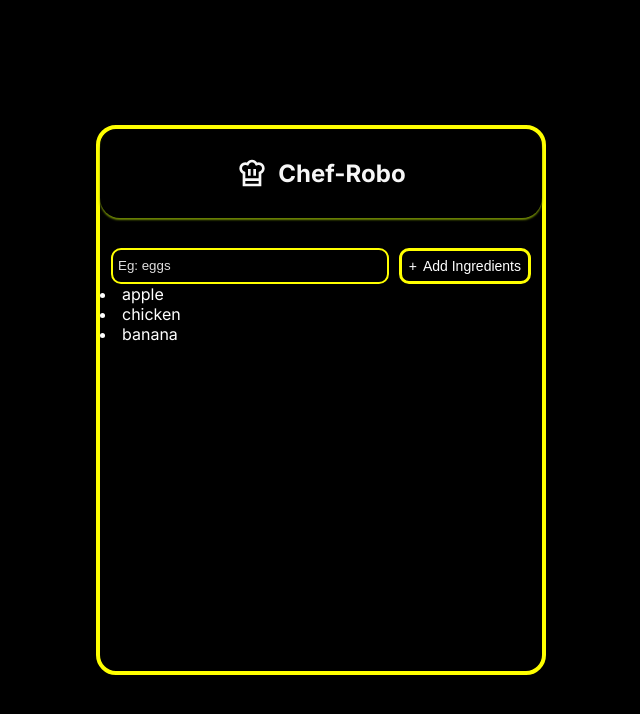
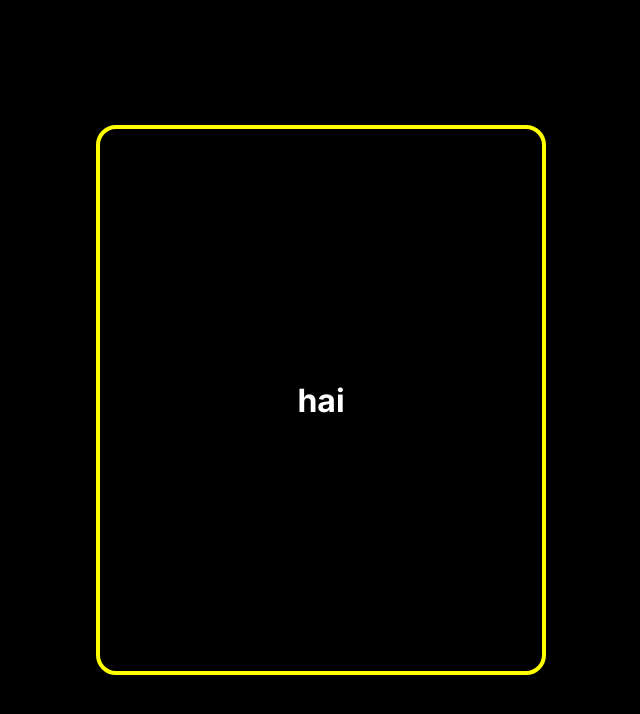
Before and after one commit to auto-prog/robo-chef, a React (Vite) app: page / in a window 1280 px wide. Shown: the top 714 px of the page, without its empty margins (319-959 px from the left). Built offline with nearby package versions, Linux system fonts and the light colour scheme; a web font is replaced by a local one.

Commit message:
start learning use-state

```diff
--- a/src/App.css
+++ b/src/App.css
@@ -1,5 +1,5 @@
 
-@import "./componentes/Header/Header.css";
+
 
 .box{
     width: 450px;
@@ -12,4 +12,7 @@
     min-height: 550px;
     max-width: 450px;
     max-height: 550px;
+    display: flex;
+    justify-content: center;
+    align-items: center;
 }
--- a/src/App.jsx
+++ b/src/App.jsx
@@ -1,8 +1,7 @@
 
 
 import './App.css'
-import Header from './componentes/Header/Header'
-import Main_content from './componentes/Main_content/Main_content'
+
 
 function App() {
 
@@ -10,8 +9,7 @@ function App() {
   return (
     <>
         <div className='box'>
-        <Header/>
-        <Main_content/>
+       <h1>hai</h1>
         </div>
     </>
   )
--- a/src/componentes/Header/Header.css
+++ /dev/null
@@ -1,17 +0,0 @@
-
-
-.header{
-    display: flex;
-    align-items: center;
-    justify-content: center;
-    padding: 10px;
-    box-shadow: 0px 2px 2px 0px rgb(109, 133, 4) ;
-    border-radius: 20px;
-    color:#f7f7f7;
-}
-.header h2 {
-    margin-left: 10px;
-    font-size: x-larger;
-    font-family: "Inter", sans-serif;
-    cursor: pointer;
-}
--- a/src/componentes/Header/Header.jsx
+++ /dev/null
@@ -1,16 +0,0 @@
-
-
-import React from 'react'
-import "./header.css"
-function Header() {
-  return (
-    <div>
-        <div className='header'>
-        <svg xmlns="http://www.w3.org/2000/svg" height="32px" viewBox="0 -960 960 960" width="32px" fill="#f7f7f7"><path d="M360-400h80v-200h-80v200Zm-160-60q-46-23-73-66.5T100-621q0-75 51.5-127T278-800q12 0 24.5 2t24.5 5q25-41 65-64t88-23q48 0 88 23t65 64q12-3 24-5t25-2q75 0 126.5 52T860-621q0 51-27 94.5T760-460v220H200v-220Zm320 60h80v-200h-80v200Zm-240 80h400v-189l44-22q26-13 41-36.5t15-52.5q0-42-28.5-71T682-720q-11 0-20 2t-19 5l-47 13-31-52q-14-23-36.5-35.5T480-800q-26 0-48.5 12.5T395-752l-31 52-48-13q-10-2-19.5-4.5T277-720q-41 0-69 29t-28 71q0 29 15 52.5t41 36.5l44 22v189Zm-80 80h80v80h400v-80h80v160H200v-160Zm280-80Z"/></svg>
-        <h2>Chef-Robo</h2>
-        </div>
-    </div>
-  )
-}
-
-export default Header
--- a/src/componentes/Main_content/Main_conten.css
+++ /dev/null
@@ -1,47 +0,0 @@
-
-
-.add-ingredients{
-
-    display: flex;
-   gap: 10px;
-   justify-content: center;
-   padding-top: 30px;
-   padding-left: 11px;
-   padding-right: 11px;
-
-}
-.add-ingredients input{
-    border: solid yellow 2px;
-    border-radius: 10px;
-    padding: 5px;
-    width: 250px;
-    flex-grow: 1;
-    max-width: 400px;
-    background: transparent;
-    color: rgb(240, 240, 240);
-
-
-}
-.add-ingredients input::placeholder{
-    color: rgb(223, 222, 222);
-}
-.add-ingredients button::before{
-    content: '+';
-    padding-right: 6px;
-}
-.add-ingredients button{
-    border-radius: 10px;
-    padding: 7px;
-    font-family: ""Inter", sans-serif";
-    font-weight: 300;
-    color: white;
-    background: #000;
-    font-size: 14px;
-    border:solid yellow;
-}
-.add-ingredients button:hover{
- background:yellow;
- color: #000;
- cursor: pointer;
-
-}
--- a/src/componentes/Main_content/Main_content.jsx
+++ /dev/null
@@ -1,31 +0,0 @@
-import React from 'react'
-import "./Main_conten.css"
-function Main_content() {
-
-
-let ingredients_list=["apple","chicken","banana"]
-const each=ingredients_list.map((food)=>{
-  return <li key={food}>{food}</li>
- })
-
-
-function handelSubmit(e){
-  e.preventDefault()
-  const ingredients= new FormData(e.currentTarget).get("ingredient")
-   ingredients_list=[...ingredients_list,ingredients]
-  return console.log(ingredients_list)
-
-
-}
-  return (
-    <main>
-    <form className='add-ingredients' onSubmit={handelSubmit} >
-        <input type="text" aria-label='this is a input' placeholder='Eg: eggs' name='ingredient'/>
-        <button type='submit'>Add Ingredients</button>
-    </form>
-      {each}
-    </main>
-  )
-}
-
-export default Main_content
```
